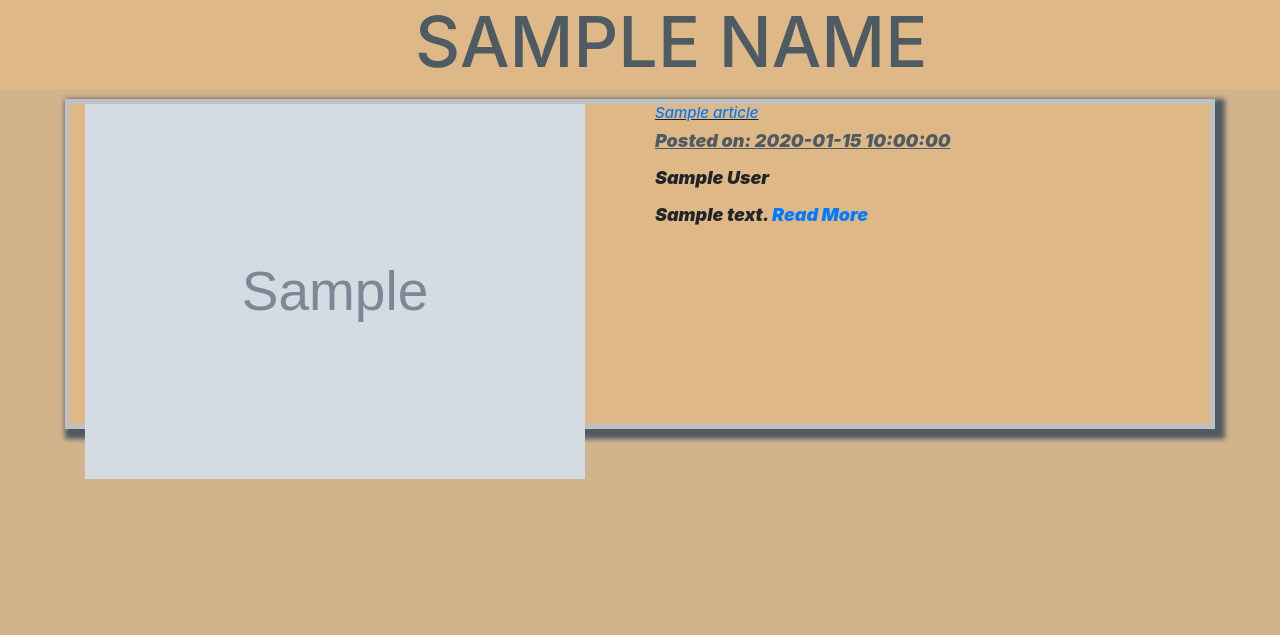
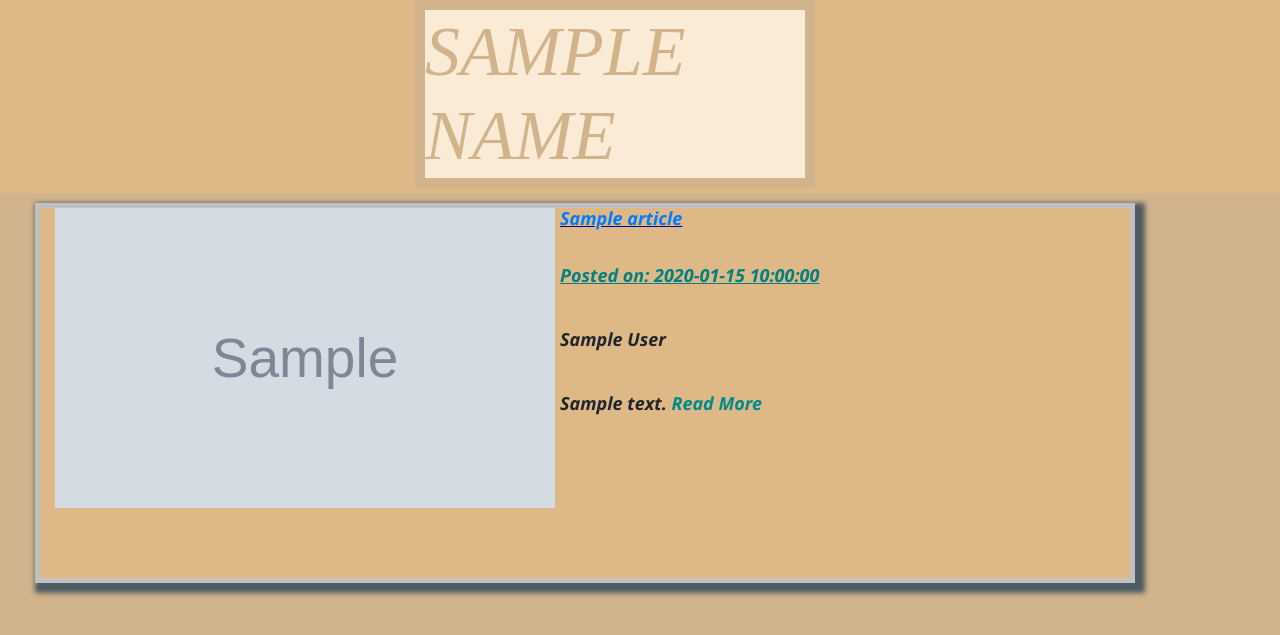
Before and after one commit to MichelAtieno/News-Highlight, a Flask app: template app/templates/articles.html in a window 1280 px wide. Shown: the top 635 px of the page. Run offline with Flask 2, Linux system fonts and the light colour scheme; the template is opened without the code that fills it: most values are stand-ins (such as "Sample title", 1, 10 or a date in 2020); grey boxes marked "Sample" are stand-in pictures; some libraries are stand-ins or nearby versions.

Commit message:
Edited articles.html css

```diff
--- a/app/templates/articles.html
+++ b/app/templates/articles.html
@@ -8,6 +8,7 @@
              body {
                 background-color: tan;
                 background-size: cover;
+                font-family: Segoe UI;
              }
             .container-fluid {
                 font-weight: bolder;
@@ -30,7 +31,12 @@
                 text-transform: uppercase;
                 margin-left: 400px;
                 font-size: 70px;
-                color:  rgb(78, 91, 99);
+                border: 10px solid tan;
+                width: 400px;
+                font-family: Cochin;
+                font-style: italic;
+                color: tan;
+                background-color: antiquewhite;
             }
             .articles {
                box-sizing: border-box;
@@ -39,17 +45,26 @@
                box-shadow: 5px 5px 5px 5px rgb(78, 91, 99);
                font-size: 18px;
                background-color: burlywood;
-               height: 330px;
-               width: 1150px;
-               margin-left: 50px;
+               height: 380px;
+               width: 1100px;
+               margin-left: 20px;
                font-style: italic;
             }
             h4 {
                 text-decoration: underline;
+                color: darkblue;
+                font-size: 18px;
+                font-weight: bolder;
             }
             #date {
                 text-decoration: underline;
-                color:  rgb(78, 91, 99);
+                color: teal;
+            }
+            .link {
+                color: darkcyan;
+            }
+            .article_details {
+                margin-left: -40px;
             }
         </style>
 
@@ -63,19 +78,22 @@
         </div>
        {% for article in all_news %}
       <div class="row articles">
-        <div class="col-md-6 article_details">
+        <div class="col-md-6">
             <a href={{article.url}} target="_blank">
-                <img src={{article.urlToImage}} alt="Article Image..." class="img-fluid">
+                <img src={{article.urlToImage}} alt="Article Image..." class="responsive">
             </a>
         </div>
         <div class='col-md-6 article_details'>
                 <h4>
                     <a href={{article.url}}> {{article.title}} </a>
                 </h4>
+                <br>
                 <p id="date">Posted on: {{article.publishedAt}}</p>
+                <br>
                 <p>{{article.author}}</p>
+                <br>
                 <p>{{article.description}}
-                    <a href={{article.url}} target="_blank">Read More</a>
+                    <a href={{article.url}} target="_blank" class="link">Read More</a>
                 </p>
         </div>
 
@@ -84,7 +102,6 @@
 
         {% endfor %}
 
-  </div>
  </body>
 </html>
 {% endblock %}
```
